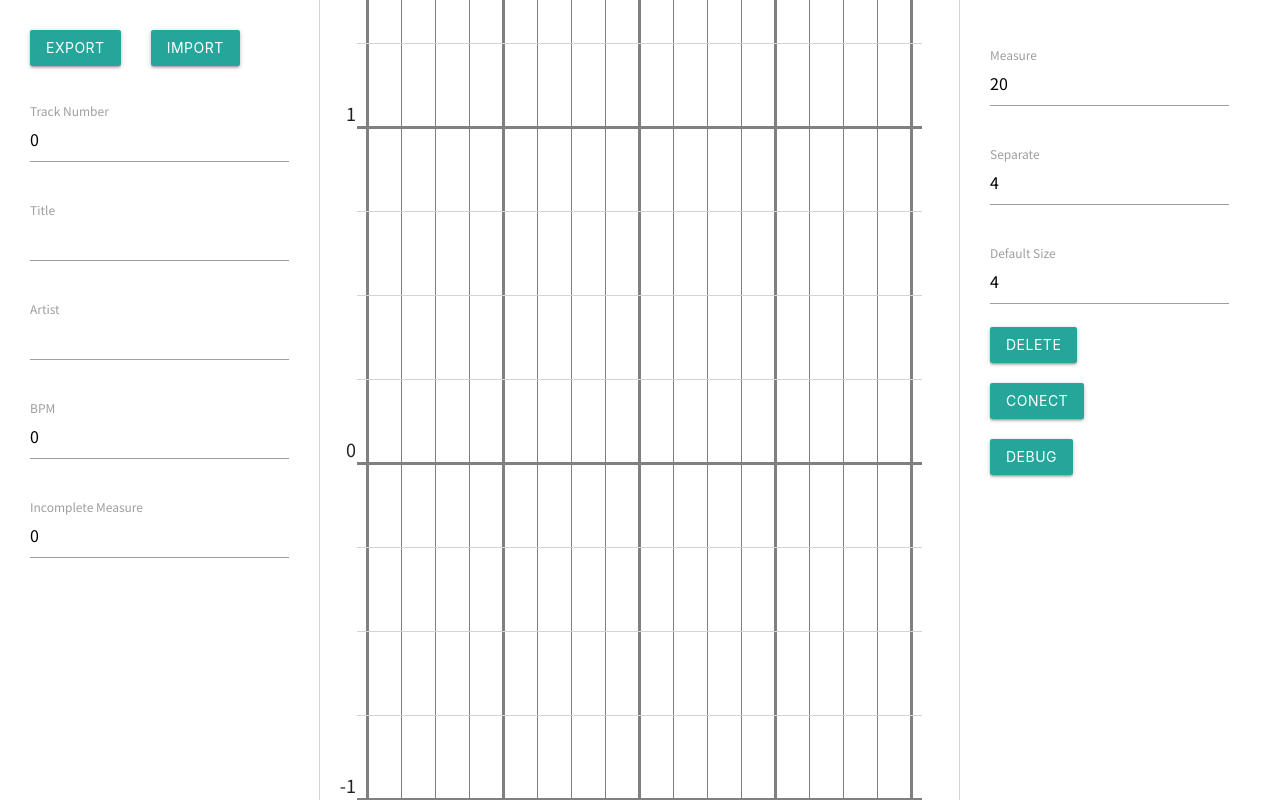
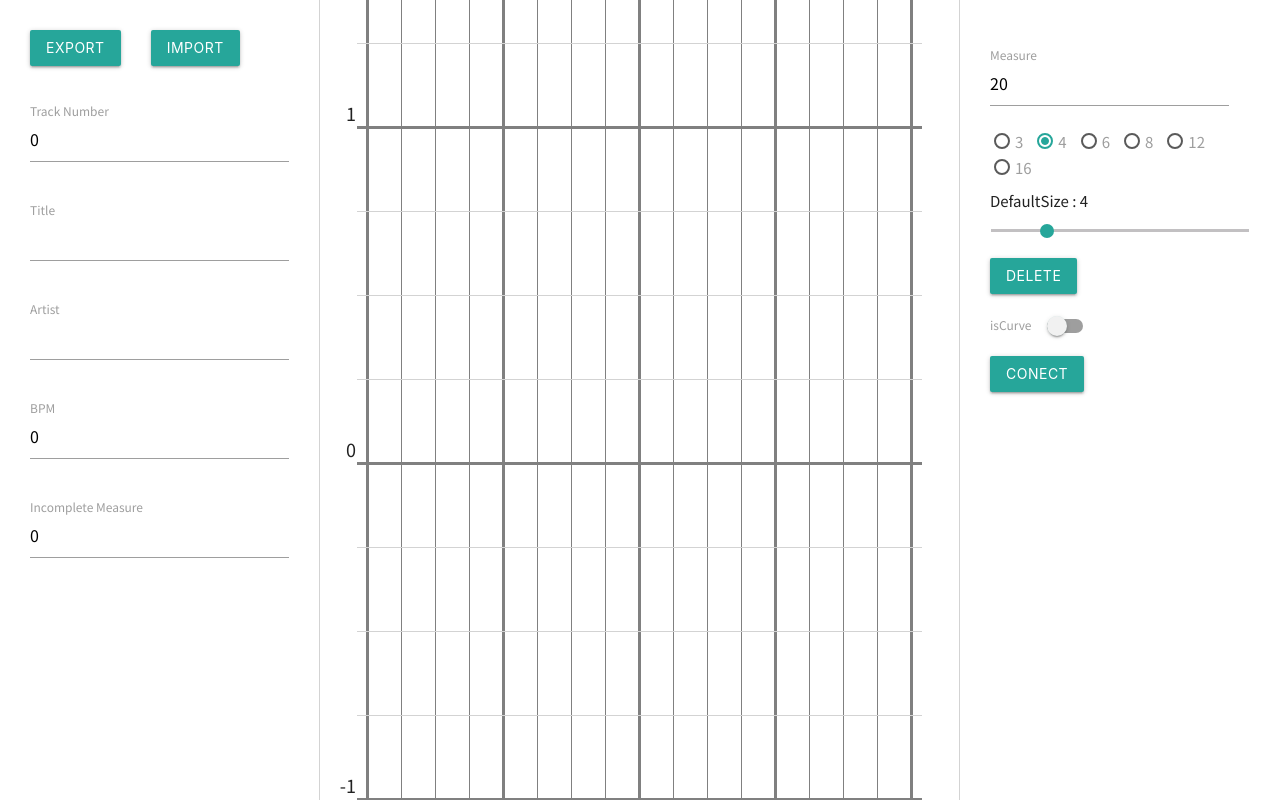
Before and after one commit to maru0210/ChartEditor, a React (Vite) app: page / in a window 1280 px wide. Built offline with nearby package versions, Linux system fonts and the light colour scheme.

Commit message:
ロングノーツの正規化, 変数の変更方法を修正・追加

```diff
--- a/src/Config.tsx
+++ b/src/Config.tsx
@@ -18,7 +18,7 @@ type Props = {
 };
 
 function Config(props: Props) {
-  const [isCurve, setIsCurve] = useState<boolean>(true);
+  const [isCurve, setIsCurve] = useState<boolean>(false);
 
   const DeleteNote = () => {
     props.setNotes(() =>
@@ -60,7 +60,7 @@ function Config(props: Props) {
           note.data[0].isSelect = false;
 
           note.data.push({
-            diff: (note0.time + note1.time) / 2,
+            diff: (note1.time - note0.time) / 2,
             pos: (note0.data[0].pos + note0.data[0].size / 2 + note1.data[0].pos + note1.data[0].size / 2) / 2,
             size: 0,
             isSelect: false,
@@ -94,39 +94,53 @@ function Config(props: Props) {
           Measure
         </label>
       </div>
-      <div className="input-field">
+
+      <div id="separate">
+        {[3, 4, 6, 8, 12, 16].map((val: number) => {
+          return (
+            <>
+              <label key={val}>
                 <input
-          id="separate"
-          value={props.separate}
-          onChange={(e) => props.setSeparate(Number(e.target.value))}
-          type="number"
-          className="validate"
+                  className="with-gap"
+                  name="separate"
+                  type="radio"
+                  checked={props.separate == val}
+                  onChange={() => props.setSeparate(val)}
                 ></input>
-        <label htmlFor="incompletemeasure" className="active">
-          Separate
+                <span>{val}</span>
               </label>
+            </>
+          );
+        })}
       </div>
-      <div className="input-field">
+
+      <div id="defaultSize">
+        <p>DefaultSize : {props.defaultSize}</p>
         <input
-          id="separate"
+          type="range"
+          min="1"
+          max="16"
           value={props.defaultSize}
           onChange={(e) => props.setDefaultSize(Number(e.target.value))}
-          type="number"
-          className="validate"
-        ></input>
-        <label htmlFor="incompletemeasure" className="active">
-          Default Size
-        </label>
+        />
       </div>
+
       <button className="waves-effect waves-light btn" onClick={() => DeleteNote()}>
         Delete
       </button>
+
+      <div id="longNoteConf">
+        <div className="switch">
+          <label>
+            isCurve
+            <input type="checkbox" checked={isCurve} onChange={() => setIsCurve((old) => !old)} />
+            <span className="lever"></span>
+          </label>
+        </div>
         <button className="waves-effect waves-light btn" onClick={() => ConectNotes()}>
           Conect
         </button>
-      <button className="waves-effect waves-light btn" onClick={() => console.log(props.notes)}>
-        Debug
-      </button>
+      </div>
     </>
   );
 }
--- a/src/Editor.tsx
+++ b/src/Editor.tsx
@@ -149,6 +149,18 @@ function Editor(props: Props) {
     );
   };
 
+  const NormalizeNote = (note: Note): Note => {
+    note.data.map((data, i) => {
+      if(i % 2 == 1) {
+        if(data.diff > note.data[i+1].diff) {
+          data.diff = note.data[i+1].diff;
+        }
+      }
+      return data;
+    })
+    return note;
+  }
+
   const UpdateNotePos = (x: number, y: number, key: number, dataIndex: number) => {
     props.setNotes(
       props.notes.map((note) => {
@@ -183,6 +195,7 @@ function Editor(props: Props) {
                   note.data[dataIndex].diff = newTime - note.time;
                 }
               }
+              note = NormalizeNote(note);
             }
           }
         }
--- a/src/SVG.tsx
+++ b/src/SVG.tsx
@@ -42,8 +42,7 @@ export const LongStSvg = (
               L ${noteLeft(unitWidth, note, 2)} ${notePosY(unitHeight, measure, note, 2)}
               L ${noteRight(unitWidth, note, 2)} ${notePosY(unitHeight, measure, note, 2)}
               L ${noteRight(unitWidth, note, 0)} ${notePosY(unitHeight, measure, note, 0)}`}
-          stroke="black"
-          fill="black"
+          stroke="green"
         />
       </svg>
       ,
@@ -69,8 +68,7 @@ export const LongCrvSvg = (
               L ${noteRight(unitWidth, note, 2)} ${notePosY(unitHeight, measure, note, 2)}
               Q ${controlRight(unitWidth, note, 1)} ${controlPosY(unitHeight, measure, note, 1)}
                 ${noteRight(unitWidth, note, 0)} ${notePosY(unitHeight, measure, note, 0)}`}
-          stroke="black"
-          fill="black"
+          stroke="blue"
         />
       </svg>
       ,
--- a/src/css/Config.css
+++ b/src/css/Config.css
@@ -1,3 +1,24 @@
 button {
   margin-bottom: 20px;
 }
+
+#separate {
+  > label {
+    margin-right: 10px;
+
+    > span {
+      padding-left: 25px;
+    }
+  }
+}
+
+#defaultSize {
+  margin: 10px 0;
+  width: 100%;
+}
+
+#longNoteConf {
+  > div {
+    margin-bottom: 20px;
+  }
+}
--- a/src/css/Editor.css
+++ b/src/css/Editor.css
@@ -18,7 +18,7 @@ svg.longSt {
   pointer-events: none;
 
   > path {
-    fill: rgba(0, 255, 0, 0.5);
+    fill: rgba(50, 255, 50, 0.5);
   }
 }
 
@@ -27,7 +27,7 @@ svg.longCrv {
   pointer-events: none;
 
   > path {
-    fill: rgba(0, 0, 255, 0.5);
+    fill: rgba(50, 50, 255, 0.5);
   }
 }
 
```
Lines whose indentation alone changed are shown as unchanged.
